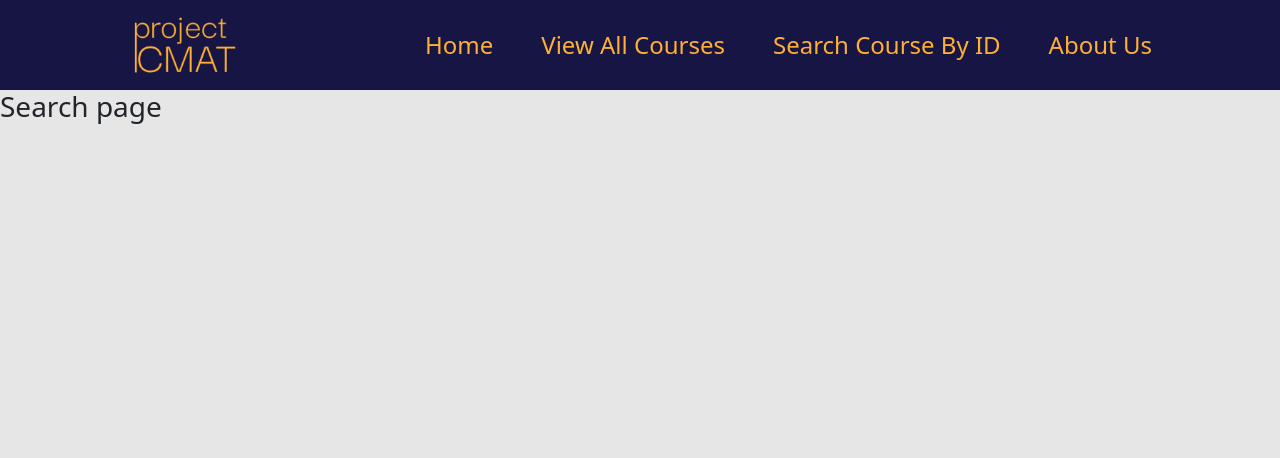
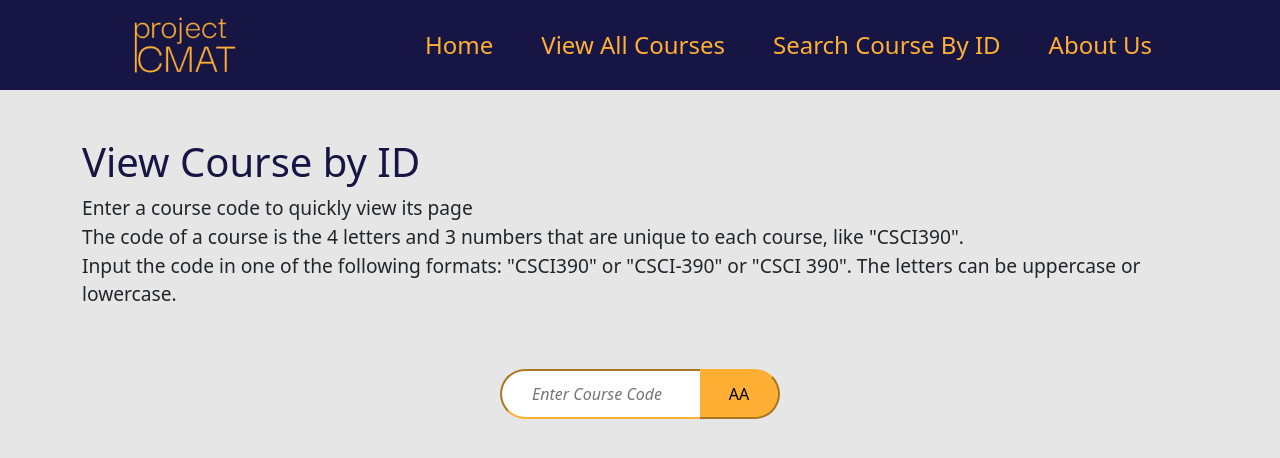
Before and after one commit to omar-alajami/project_cmat, a React (Vite) app: page /Search in a window 1280 px wide. Shown: the top 458 px of the page. Built offline with nearby package versions, Linux system fonts and the light colour scheme.

Commit message:
added the search page

```diff
--- a/src/pages/CoursePage.jsx
+++ b/src/pages/CoursePage.jsx
@@ -1,5 +1,6 @@
-import { useParams } from "react-router-dom";
+import { useParams, Link } from "react-router-dom";
 import courses from '../assets/courses.js';
+import '../styles/specCoursePage.css';
 
 function CoursePage(){
     const {id} = useParams();
@@ -10,12 +11,22 @@ function CoursePage(){
 
     if(!course){
         return (
-            <h1 className="">other</h1>
+            <div className="container mt-5 four0four">
+                <img src="" alt="" />
+                <p>
+                    Hmm... It looks like the course you're trying to view is not availabe. <br />
+                    Double check that you entered the correct course code. <br /> <br />
+                    If this course exists at the Lebanese International University, but does not have a page here,
+                    let us know by sending an email to <span >omar.r.ajami@gmail.com</span>
+                </p>
+            </div>
         )
     }
 
     return (
-        <h1>stuff</h1>
+        <div className="container mt-5">
+            <h1>{course.id}: {course.name}</h1>
+        </div>
     )
 }
 
--- a/src/pages/Home.jsx
+++ b/src/pages/Home.jsx
@@ -8,7 +8,7 @@ function Home(){
             <p>
                 CMAT, abbreviation for "Course Material And Tests", is a website that sums up all the courses provided by the
                 Lebanese International University (LIU), and make all their needed material easy to access for all students (such as online
-                textbooks, guides, summary PDFs, required software, and exam samples).
+                textbooks, syllabus, PDF guides, exam samples, etc.).
             </p>
             <div className='getStarted'>
                 <h2>
--- a/src/pages/Search.jsx
+++ b/src/pages/Search.jsx
@@ -1,6 +1,34 @@
+import { useState } from "react";
+import { useNavigate } from "react-router-dom";
+import '../styles/searchPage.css';
+
 function Search(){
+    const [userTyped, updateUserTyped] = useState("");
+    const navigate = useNavigate();
+    const reDirect = (e) => {
+        e.preventDefault();
+        let temp = userTyped;
+        temp = temp.trim();
+        temp = temp.toUpperCase();
+        temp = temp.replace(/[-\s]/g, "");
+
+        if (temp === ""){return;}
+        navigate(`/Courses/${temp}`);
+    }
+
     return(
-        <h3>Search page</h3>
+        <div className="container mt-5">
+            <h1>View Course by ID</h1>
+            <p>
+                Enter a course code to quickly view its page <br />
+                The code of a course is the 4 letters and 3 numbers that are unique to each course, like "CSCI390". <br />
+                Input the code in one of the following formats: "CSCI390" or "CSCI-390" or "CSCI 390". The letters can be uppercase or lowercase.
+            </p>
+            <form onSubmit={reDirect} className="formClass">
+                <input type="text" className="search" placeholder="Enter Course Code" value={userTyped} onChange={(q) => updateUserTyped(q.target.value)}/>
+                <button type="submit" className="searchButt">AA</button>
+            </form>
+        </div>
     )
 }
 
--- a/src/styles/coursecard.css
+++ b/src/styles/coursecard.css
@@ -25,5 +25,9 @@
 }
 
 .ccard:hover{
-    /*do after you do grid*/
+    border-color: #ffb034;
 }
+
+.llink:hover h2{
+    color: #ffb034;
+}
--- /dev/null
+++ b/src/styles/searchPage.css
@@ -0,0 +1,37 @@
+.container h1{
+    color: #171543;
+}
+
+p{
+    font-size: 1.2em;
+}
+
+.formClass{
+    text-align: center;
+    margin-top: 60px;
+}
+
+.search{
+    width: 200px;
+    height: 50px;
+    background-color: white;
+    border-right: none;
+    border-color: #ffb034;
+    border-radius: 30px 0 0 30px;
+    padding-left: 30px;
+}
+.search::selection{ /*get what it is its not selection*/
+    border: none;
+}
+.search::placeholder{
+    font-style: italic;
+}
+
+.searchButt{
+    height: 50px;
+    width: 80px;
+    border-radius: 0 30px 30px 0;
+    border-left: none;
+    border-color: #ffb034;
+    background-color: #ffb034;
+}
--- /dev/null
+++ b/src/styles/specCoursePage.css
@@ -0,0 +1,3 @@
+.four0four{
+
+}
```
